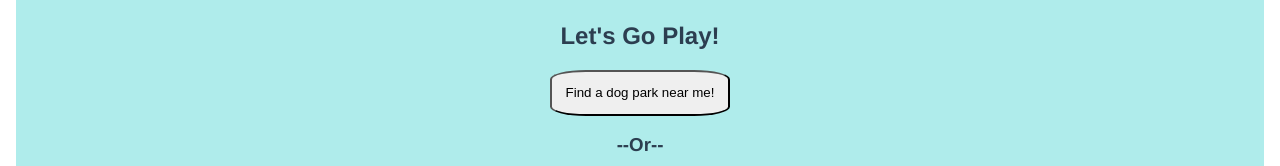
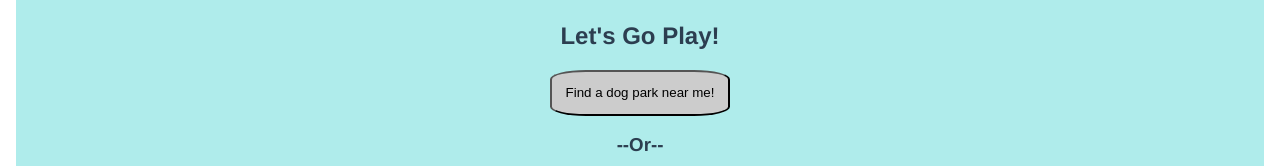
Before and after one commit to the-bone-yard/frontend, a Vue app: page /#/ in a window 1280 px wide. Shown: the part 457-623 px from the top of the page. Built offline with nearby package versions, Linux system fonts and the light colour scheme; no server answers.

Commit message:
Add disabled class and styling when geolocation is not active

```diff
--- a/src/components/FindPark.vue
+++ b/src/components/FindPark.vue
@@ -1,7 +1,12 @@
 <template>
   <section>
     <h2>Let's Go Play!</h2>
-    <button @click="searchByLocation">Find a dog park near me!</button>
+    <button
+      :class="{ disabled: !this.$store.state.geolocation }"
+      @click="searchByLocation"
+    >
+      Find a dog park near me!
+    </button>
     <h3>--Or--</h3>
     <input
       class="search-input"
@@ -71,6 +76,10 @@ button {
   padding: 1em;
 }
 
+.disabled {
+  background-color: #ccc;
+}
+
 .error-message {
   font-weight: bold;
   color: red;
```
